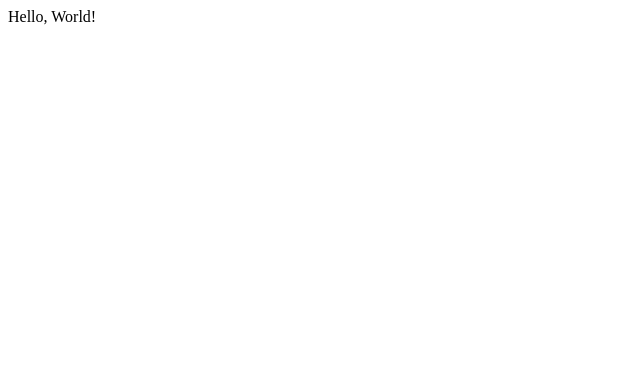
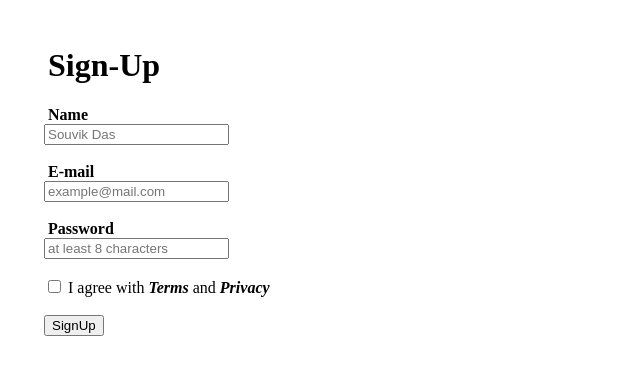
Before and after one commit to urlunaticguy/crework, a plain HTML site: page Week 1/weekOne.html in a window 1280 px wide. Shown: the whole page, without its empty margins (0-640 px from the left). Drawn offline with Linux system fonts and the light colour scheme.

Commit message:
Added some html

```diff
--- a/Week 1/weekOne.html
+++ b/Week 1/weekOne.html
@@ -7,6 +7,42 @@
     <title>SignUp / Login</title>
 </head>
 <body>
-    Hello, World!
+    <br>
+    <header>
+        <h1>
+            &nbsp;&nbsp;&nbsp;&nbsp;
+            Sign-Up
+        </h1>
+    </header>
+
+    <section>
+        &nbsp;&nbsp;&nbsp;&nbsp;&nbsp;&nbsp;&nbsp;&nbsp;&nbsp;
+        <label for="name"><strong>Name</strong></label><br>
+        &nbsp;&nbsp;&nbsp;&nbsp;&nbsp;&nbsp;&nbsp;&nbsp;
+        <input type="text" name="name" placeholder="Souvik Das">
+    </section>
+    <br>
+    <section>
+        &nbsp;&nbsp;&nbsp;&nbsp;&nbsp;&nbsp;&nbsp;&nbsp;&nbsp;
+        <label for="mail"><strong>E-mail</strong></label><br>
+        &nbsp;&nbsp;&nbsp;&nbsp;&nbsp;&nbsp;&nbsp;&nbsp;
+        <input type="text" name="mail" placeholder="example@mail.com">
+    </section>
+    <br>
+    <section>
+        &nbsp;&nbsp;&nbsp;&nbsp;&nbsp;&nbsp;&nbsp;&nbsp;&nbsp;
+        <label for="password"><strong>Password</strong></label><br>
+        &nbsp;&nbsp;&nbsp;&nbsp;&nbsp;&nbsp;&nbsp;&nbsp;
+        <input type="text" name="password" placeholder="at least 8 characters">
+    </section>
+    <br>
+
+    &nbsp;&nbsp;&nbsp;&nbsp;&nbsp;&nbsp;&nbsp;&nbsp;
+    <input type="checkbox" name="agree" id="">
+    I agree with <strong><em>Terms</em></strong> and <strong><em>Privacy</em></strong>
+
+    <br><br>
+    &nbsp;&nbsp;&nbsp;&nbsp;&nbsp;&nbsp;&nbsp;&nbsp;
+    <button type="submit">SignUp</button>
 </body>
 </html>
```
Also changed, not shown: Week 1/bg.jpeg (added), 1 other file.
